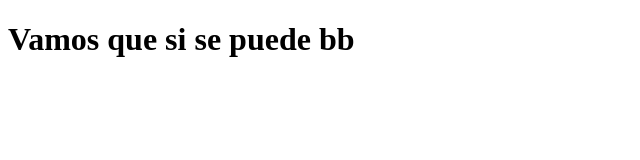
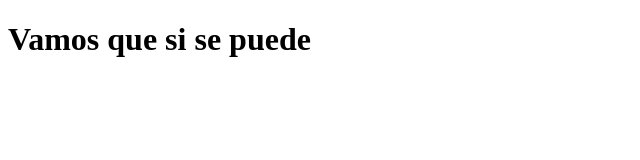
Before and after one commit to drykahuna13/el-nervio, a website: page NODE/commit.html in a window 1280 px wide. Shown: the full height of the page, 0-640 px from the left. Drawn offline with Linux system fonts and the light colour scheme.

Commit message:
agregue mensaje

```diff
--- a/NODE/commit.html
+++ b/NODE/commit.html
@@ -6,8 +6,6 @@
     <title>Document</title>
 </head>
 <body>
-    <h1>Vamos que si se puede bb</h1>
-
+    <h1>Vamos que si se puede</h1>
 </body>
-<script src="app.js"></script>
 </html>
```
